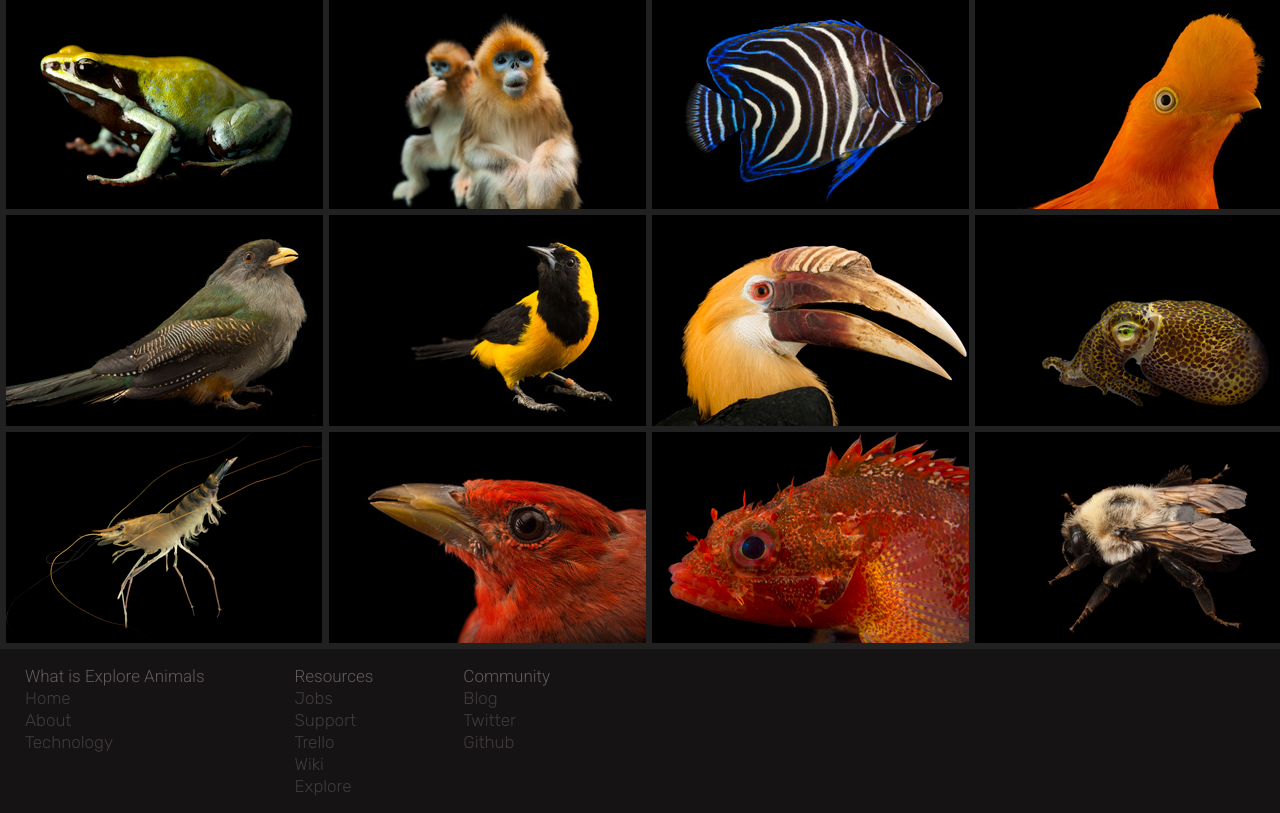
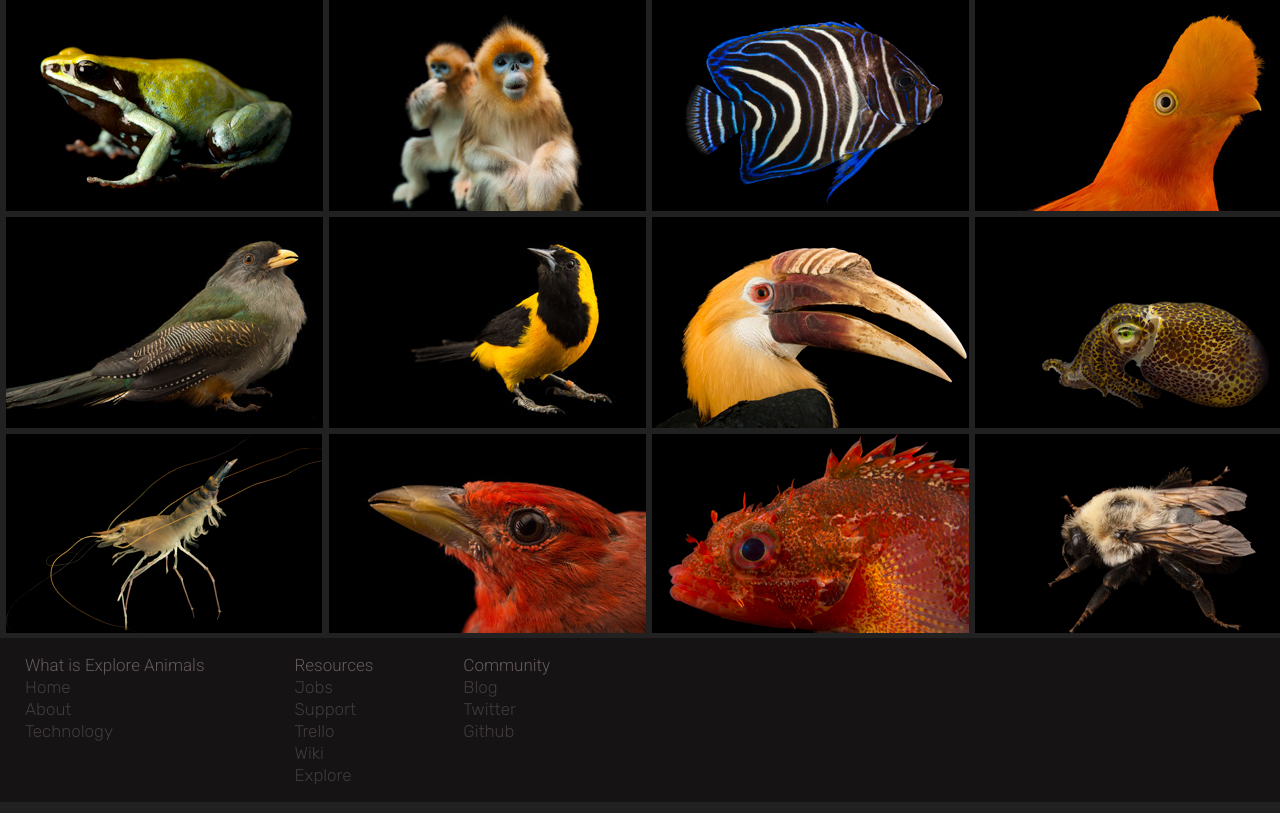
Before and after one commit to MadaraZero/explore-animals, a plain HTML site: page index.html in a window 1280 px wide. Shown: the part 2032-2845 px from the top of the page. Drawn offline with Linux system fonts and the light colour scheme.

Commit message:
overflow: auto; for picture gallery in the explore section.

```diff
--- a/css/styles.css
+++ b/css/styles.css
@@ -36,7 +36,7 @@ html, body, .grid-container {
     grid-area: About;
     background-color: #151314;
     margin-top: 6px;
-    margin-bottom: 3px;
+    margin-bottom: 5px;
 }
 
 .Content {
@@ -51,19 +51,21 @@ html, body, .grid-container {
 
 .Explore {
     grid-area: Explore;
-    width: 1295px;
+    max-width: 1315px;
+    height: 1070px;
+    overflow: auto;
 }
 
 .Progress {
     /* background-color: #151314; */
     grid-area: Progress;
-    width: 595px;
+    width: 585px;
 }
 
 .Footer {
     grid-area: Footer;
     background-color: #151314;
-    margin-top: 3px;
+    margin-top: 5px;
 }
 
 .text-container {
@@ -541,7 +543,7 @@ body {font-family: Arial, Helvetica, sans-serif;}
 }
 
 .mySlides {
-    display:none;
+    display: none;
     width: 100%;
     border: 0px;
 }
```
